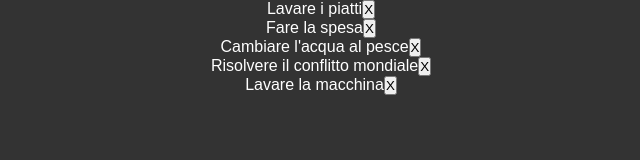
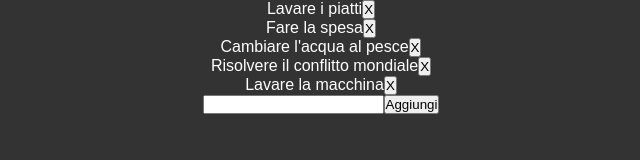
Before and after one commit to DarioGuastella/vue-todolist, a plain HTML site: page index.html in a window 1280 px wide. Shown: the whole page, without its empty margins (319-959 px from the left). Drawn offline with nearby package versions, Linux system fonts and the light colour scheme.

Commit message:
feat: completa bonus

```diff
--- a/index.html
+++ b/index.html
@@ -9,8 +9,10 @@
 <body>
     <div id="app">
         <ul>
-            <li v-for="(activity, i) in toDoList" :key="i" :class="!toDoList[i].done ? '' : 'done'" v-show="!toDoList[i].done">{{toDoList[i].text}}<button @click="deleteItem(i)">X</button></li>
+            <li v-for="(activity, i) in toDoList" :key="i" :class="!toDoList[i].done ? '' : 'done'" @click="toDoList[i].done=!toDoList[i].done">{{toDoList[i].text}}<button @click="deleteItem(i)">X</button></li>
         </ul>
+        <input type="text" v-model="newItem" @keyup.enter="addItem">
+        <button @click="addItem">Aggiungi</button>
     </div>
 
     <script src="https://unpkg.com/vue@3/dist/vue.global.js"></script>
--- a/main.js
+++ b/main.js
@@ -1,10 +1,9 @@
-const { createApp } = Vue
-//   Ogni attività sarà rappresentata da un oggetto con due proprietà:
-//   - text: una stringa che indica il testo del ToDo
-//   - done: un booleano (true/false) che indica se il ToDo è stato fatto oppure no
-createApp({
-    data() {
+const { createApp } = Vue;
+
+const opzioni = {
+    data: function () {
         return {
+        newItem: "",
         toDoList: [
             {
                 text: "Lavare i piatti",
@@ -35,10 +34,29 @@ createApp({
             this.toDoList.splice(n, 1);
             console.log(this.toDoList.done) //Come mai non funge, Luca?
 
-        }
+        },
+        addItem() {
+            let newItem = {
+                text: this.newItem,
+                done: false
+            };
+            this.toDoList.push(newItem);
+            this.newItem = ""
         }
 
-}).mount('#app')
+    }
+};
+
+createApp(opzioni).mount('#app')
+
+
+
+
+
+//   Ogni attività sarà rappresentata da un oggetto con due proprietà:
+//   - text: una stringa che indica il testo del ToDo
+//   - done: un booleano (true/false) che indica se il ToDo è stato fatto oppure no
+
 
 // DESCRIZIONE:
 // Creare una web application che mostri una lista di cose da fare.
```
Lines whose indentation alone changed are shown as unchanged.
